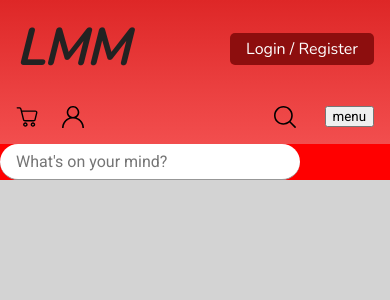
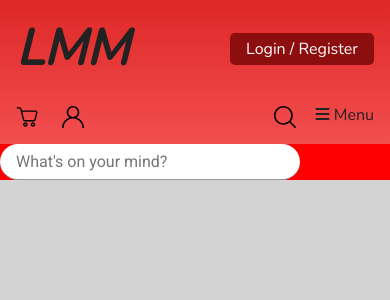
Before and after one commit to exatombe/bts-site, a PHP site: page / in a window 390 px wide. Shown: the top 300 px of the page. Run offline with PHP 8.4, Linux system fonts and the light colour scheme; some libraries are stand-ins or nearby versions.

Commit message:
Upgrade of CSS in Menu (responsive)

```diff
--- a/dashboard/authentification.php
+++ b/dashboard/authentification.php
@@ -10,7 +10,6 @@
     $header = true;
     $default = true;
     require "../parts/head.php";
-    $auth = new Auth();
     if (isset($_SESSION['user'])) {
         header('Location: ../index.php');
     }
--- a/parts/head.php
+++ b/parts/head.php
@@ -2,6 +2,7 @@
     if(isset($content) && isset($n) && isset($key) && isset($image)){
     include $_SERVER['DOCUMENT_ROOT'].'/src/manager/Auth.php';
     session_start();
+    $auth = new Auth();
 ?>
         <meta http-equiv="X-UA-Compatible" content="IE=edge" />
         <meta name="viewport" content="width=device-width, initial-scale=1, shrink-to-fit=no"/>
--- a/parts/header.php
+++ b/parts/header.php
@@ -13,7 +13,6 @@
             <div class="site-header__end top">
                 <?php if (isset($_SESSION['user'])) {
                     $_SESSION['user'];
-                    $auth = new Auth();
                     $auth->forceSetUser($_SESSION['user']);
                     ?>
                     <a href="/dashboard/authentification?action=logout" class="button">Logout</a>
@@ -27,9 +26,9 @@
         <div class="wrapper site-header__wrapper">
             <div class="site-header__start">
                 <nav class="nav">
-                    <button class="nav__toggle" aria-expanded="false" type="button">
-                        menu
-                    </button>
+                    <a class="nav__toggle" aria-expanded="false" type="button">
+                        <i class="fa-solid fa-bars"></i> Menu
+                    </a>
                     <ul class="nav__wrapper">
                         <li class="nav__item"><a href="#">Home</a></li>
                         <li class="nav__item"><a href="#">About</a></li>
--- a/public/css/header.css
+++ b/public/css/header.css
@@ -108,6 +108,7 @@
 .nav__toggle {
     position: absolute;
     right: 1rem;
+    cursor: pointer;
     top: 1rem; }
 
 @media (min-width: 940px) {
```
